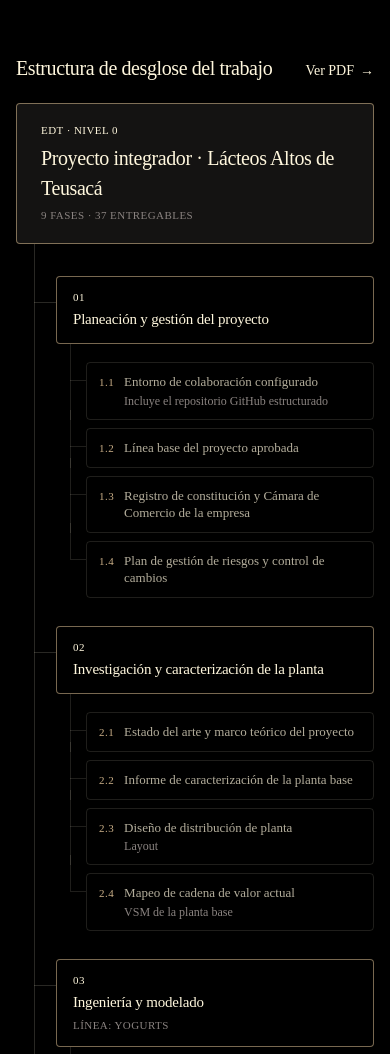
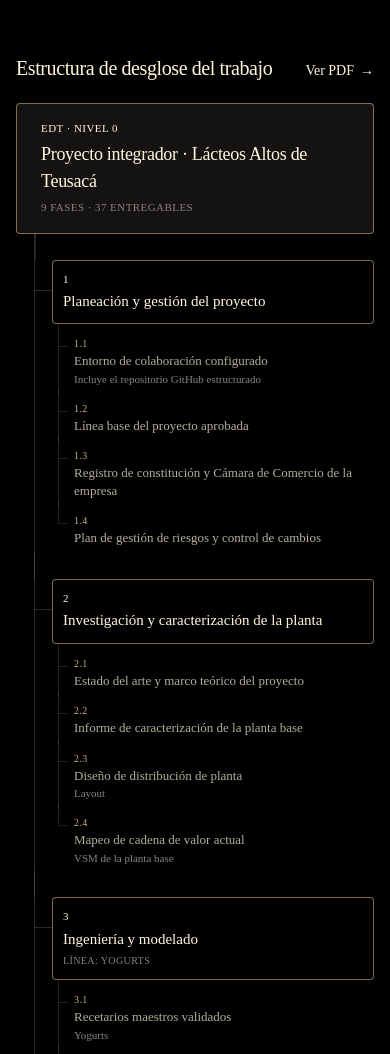
Before and after one commit to Mekvra/proyecto-integrador, an Astro site in the folder web/: page / in a window 390 px wide. Shown: the part 10508-11562 px from the top of the page. Built offline with nearby package versions, Linux system fonts and the light colour scheme; Astro itself is replaced by a stand-in of ours.

Commit message:
Página web

```diff
--- a/web/src/components/Edt.astro
+++ b/web/src/components/Edt.astro
@@ -1,73 +1,86 @@
 ---
-// EDT como diagrama de árbol: raíz del proyecto, tres ramas y, en cada una, las fases con sus entregables colgando.
+// EDT como diagrama clásico de desglose: el proyecto arriba, una barra horizontal de la que bajan las fases en
+// columnas, y los entregables de cada fase debajo de ella con una sola guía. En celular pasa a árbol vertical.
 // Datos: src/data/edt.json (se genera desde EDT_Completo.docx del Drive del grupo).
 import edt from '../data/edt.json';
 
 const fases = edt.fases;
 const total = fases.reduce((n, f) => n + f.entregables.length, 0);
-const columnas = [fases.slice(0, 3), fases.slice(3, 6), fases.slice(6)];
 ---
 
 <figure class="wbs" aria-label={`EDT del proyecto: ${fases.length} fases y ${total} entregables`}>
+  <div class="wbs-scroll">
+    <div class="wbs-canvas" style={`--n:${fases.length}`}>
       <div class="wbs-root">
         <span class="mono gold">EDT · nivel 0</span>
         <strong>{edt.titulo}</strong>
         <span class="mono wbs-meta">{fases.length} fases · {total} entregables</span>
       </div>
 
-  <div class="wbs-cols">
+      <ol class="wbs-cols">
         {
-      columnas.map((col) => (
-        <ol class="wbs-col">
-          {col.map((f) => (
-            <li class="wbs-branch">
+          fases.map((f) => (
+            <li class="wbs-col">
               <div class="wbs-phase">
-                <span class="mono gold">{f.codigo.padStart(2, '0')}</span>
+                <span class="mono gold">{f.codigo}</span>
                 <span class="wbs-phase-name">{f.nombre}</span>
                 {f.nota && <span class="mono wbs-note">{f.nota}</span>}
               </div>
               <ul class="wbs-items">
                 {f.entregables.map((e) => (
                   <li>
-                    <div class="wbs-item">
                     <span class="mono wbs-code">{e.codigo}</span>
-                      <span>
+                    <span class="wbs-text">
                       {e.nombre}
                       {e.detalle && e.detalle.length <= 45 && <span class="wbs-detail">{e.detalle}</span>}
                     </span>
-                    </div>
                   </li>
                 ))}
               </ul>
             </li>
-          ))}
-        </ol>
           ))
         }
+      </ol>
     </div>
+  </div>
+  <figcaption class="mono wbs-hint">Desliza para ver todas las fases →</figcaption>
 </figure>
 
 <style>
   .wbs {
     --line: var(--cream-16);
-    --drop: 32px;
+    --gap: 10px;
+    --drop: 26px;
     margin: 0;
+  }
+
+  .wbs-scroll {
+    overflow-x: auto;
+    padding-bottom: 4px;
+  }
+
+  .wbs-canvas {
+    min-width: 1100px;
   }
 
   .wbs-root {
     position: relative;
+    width: min(100%, 460px);
+    margin: 0 auto var(--drop);
     display: grid;
     gap: 6px;
-    padding: 20px 24px;
+    justify-items: center;
+    text-align: center;
+    padding: 18px 24px;
     border: 1px solid var(--gold-60);
     border-radius: var(--radius);
     background: var(--carbon);
   }
 
   .wbs-root strong {
-    font-size: 20px;
+    font-size: 18px;
     font-weight: 500;
-    letter-spacing: -0.4px;
+    letter-spacing: -0.3px;
   }
 
   .wbs-meta {
@@ -75,169 +88,211 @@ const columnas = [fases.slice(0, 3), fases.slice(3, 6), fases.slice(6)];
     font-size: 11px;
   }
 
+  /* tronco: de la raíz a la barra */
+  .wbs-root::after {
+    content: '';
+    position: absolute;
+    left: 50%;
+    top: 100%;
+    width: 1px;
+    height: var(--drop);
+    background: var(--line);
+  }
+
   .wbs-cols {
+    position: relative;
+    list-style: none;
+    margin: 0;
+    padding: var(--drop) 0 0;
     display: grid;
-    grid-template-columns: repeat(3, minmax(0, 1fr));
-    gap: 24px;
-    padding-top: var(--drop);
+    grid-template-columns: repeat(var(--n), minmax(0, 1fr));
+    gap: var(--gap);
+  }
+
+  /* barra horizontal: del centro de la primera columna al de la última */
+  .wbs-cols::before {
+    content: '';
+    position: absolute;
+    top: 0;
+    left: calc((100% - (var(--n) - 1) * var(--gap)) / var(--n) / 2);
+    right: calc((100% - (var(--n) - 1) * var(--gap)) / var(--n) / 2);
+    height: 1px;
+    background: var(--line);
   }
 
   .wbs-col {
     position: relative;
-    list-style: none;
-    margin: 0;
-    padding: 0;
+    display: grid;
+    grid-template-rows: auto 1fr;
   }
 
-  /* bajada desde la raíz hasta cada rama */
+  /* bajada de la barra a cada fase */
   .wbs-col::before {
     content: '';
     position: absolute;
-    left: 18px;
+    left: 50%;
     top: calc(var(--drop) * -1);
+    width: 1px;
     height: var(--drop);
-    width: 1px;
-    background: var(--line);
-  }
-
-  .wbs-branch {
-    position: relative;
-    padding: 0 0 28px 40px;
-  }
-
-  /* columna vertebral de la rama y conector a cada fase */
-  .wbs-branch::before {
-    content: '';
-    position: absolute;
-    left: 18px;
-    top: 0;
-    bottom: 0;
-    width: 1px;
-    background: var(--line);
-  }
-
-  .wbs-branch:last-child::before {
-    bottom: auto;
-    height: 26px;
-  }
-
-  .wbs-branch::after {
-    content: '';
-    position: absolute;
-    left: 18px;
-    top: 26px;
-    width: 22px;
-    height: 1px;
     background: var(--line);
   }
 
   .wbs-phase {
-    position: relative;
-    display: grid;
+    min-height: 96px;
+    display: flex;
+    flex-direction: column;
+    justify-content: center;
+    align-items: center;
     gap: 6px;
-    padding: 14px 16px;
+    padding: 12px 10px;
+    text-align: center;
     border: 1px solid var(--gold-60);
     border-radius: var(--radius);
     background: var(--black);
   }
 
   .wbs-phase-name {
-    font-size: 15px;
+    font-size: 13px;
     font-weight: 500;
     line-height: 1.3;
-    letter-spacing: -0.2px;
   }
 
   .wbs-note {
     color: var(--granite);
-    font-size: 11px;
+    font-size: 10px;
   }
 
   .wbs-items {
+    position: relative;
     list-style: none;
     margin: 0;
-    padding: 10px 0 0 30px;
+    padding: 6px 0 0 14px;
   }
 
   .wbs-items li {
     position: relative;
-    padding-top: 8px;
+    display: grid;
+    gap: 2px;
+    padding: 8px 0 8px 8px;
+    font-size: 12px;
+    line-height: 1.35;
+    color: var(--cream-70);
   }
 
+  /* una sola guía vertical por fase, con un trazo corto a cada entregable */
   .wbs-items li::before {
     content: '';
     position: absolute;
-    left: -16px;
-    top: -10px;
+    left: -8px;
+    top: -6px;
     bottom: 0;
     width: 1px;
     background: var(--cream-12);
   }
 
-  .wbs-items li:first-child::before {
-    top: -10px;
-  }
-
   .wbs-items li:last-child::before {
     bottom: auto;
-    height: calc(10px + 8px + 18px);
+    height: calc(6px + 16px);
   }
 
   .wbs-items li::after {
     content: '';
     position: absolute;
-    left: -16px;
-    top: calc(8px + 18px);
-    width: 16px;
+    left: -8px;
+    top: 16px;
+    width: 10px;
     height: 1px;
     background: var(--cream-12);
   }
 
-  .wbs-item {
-    display: grid;
-    grid-template-columns: auto 1fr;
-    gap: 10px;
-    align-items: baseline;
-    padding: 10px 12px;
-    border: 1px solid var(--cream-12);
-    border-radius: var(--radius);
-    font-size: 13px;
-    line-height: 1.35;
-    color: var(--cream-70);
-    transition: border-color 150ms var(--ease-switch), color 150ms var(--ease-switch);
-  }
-
-  .wbs-item:hover {
-    border-color: var(--gold-60);
-    color: var(--cream);
+  .wbs-code {
+    color: var(--gold);
+    font-size: 10px;
   }
 
   .wbs-detail {
     display: block;
     margin-top: 2px;
     color: var(--granite);
-    font-size: 12px;
-  }
-
-  .wbs-code {
-    color: var(--gold);
     font-size: 11px;
   }
 
-  @media (max-width: 960px) {
+  .wbs-hint {
+    display: none;
+    margin-top: 8px;
+    color: var(--granite);
+    font-size: 11px;
+  }
+
+  @media (min-width: 721px) and (max-width: 1180px) {
+    .wbs-hint {
+      display: block;
+    }
+  }
+
+  /* celular: árbol vertical, la raíz arriba y las fases bajando por una guía a la izquierda */
+  @media (max-width: 720px) {
+    .wbs-canvas {
+      min-width: 0;
+    }
+
+    .wbs-root {
+      width: 100%;
+      margin: 0 0 var(--drop);
+      justify-items: start;
+      text-align: left;
+    }
+
+    .wbs-root::after {
+      left: 18px;
+    }
+
     .wbs-cols {
       grid-template-columns: 1fr;
       gap: 0;
+      padding: 0;
     }
 
-    .wbs-col + .wbs-col::before {
+    .wbs-cols::before {
       display: none;
     }
 
-    /* en una sola columna, la vertebral sigue de una rama a la siguiente */
-    .wbs-col:not(:last-child) .wbs-branch:last-child::before {
-      bottom: 0;
-      height: auto;
+    .wbs-col {
+      padding: 0 0 24px 36px;
+    }
+
+    .wbs-col::before {
+      left: 18px;
+      top: calc(var(--drop) * -1);
+      height: calc(100% + var(--drop));
+    }
+
+    .wbs-col:last-child::before {
+      height: calc(var(--drop) + 30px);
+    }
+
+    .wbs-col::after {
+      content: '';
+      position: absolute;
+      left: 18px;
+      top: 30px;
+      width: 18px;
+      height: 1px;
+      background: var(--line);
+    }
+
+    .wbs-phase {
+      min-height: 0;
+      align-items: flex-start;
+      text-align: left;
+    }
+
+    .wbs-phase-name {
+      font-size: 15px;
+    }
+
+    .wbs-items li {
+      font-size: 13px;
     }
   }
 </style>
--- a/web/src/components/Gantt.astro
+++ b/web/src/components/Gantt.astro
@@ -90,33 +90,43 @@ const hitos = crono.hitos.map((h) => ({ ...h, nombre: h.nombre.replace(/^Hito \d
         ))
       }
 
-      <div class="g-row g-miles">
+      <details class="g-phase g-miles">
+        <summary class="g-row">
           <span class="g-name">
             <span class="mono gold">◆</span>
-          <span>Hitos</span>
+            <span>Hitos · {hitos.length}</span>
+            <span class="mono g-toggle" aria-hidden="true" />
           </span>
           <div class="g-track">
             {meses.map((m) => <i class="g-tick" style={`left:${m.left}%`} />)}
             {hitos.map((h) => <i class="g-mile" style={`left:${pos(h.inicio)}%`} title={`${corto(h.inicio)} · ${h.nombre}`} />)}
             {corte !== null && <i class="g-cut" style={`left:${corte}%`} />}
           </div>
+        </summary>
+        <div class="g-tasks">
+          {hitos.map((h) => (
+            <div class="g-row g-task">
+              <span class="g-name">
+                <span class="mono gold">◆</span>
+                <span>
+                  {h.nombre}
+                  <span class="mono g-who">{corto(h.inicio)}</span>
+                </span>
+              </span>
+              <div class="g-track">
+                {meses.map((m) => <i class="g-tick" style={`left:${m.left}%`} />)}
+                <i class="g-mile g-mile-sm" style={`left:${pos(h.inicio)}%`} title={corto(h.inicio)} />
+                {corte !== null && <i class="g-cut" style={`left:${corte}%`} />}
               </div>
+            </div>
+          ))}
+        </div>
+      </details>
     </div>
   </div>
 
-  <ol class="g-milelist">
-    {
-      hitos.map((h) => (
-        <li>
-          <span class="mono gold">{corto(h.inicio)}</span>
-          <span>{h.nombre}</span>
-        </li>
-      ))
-    }
-  </ol>
-
   <figcaption class="mono g-foot">
-    Avance global ≈ {avanceGlobal} % al corte · abre cada fase para ver sus tareas y responsables
+    Avance global ≈ {avanceGlobal} % al corte · abre cada fase para ver sus tareas y responsables, y los hitos para ver sus fechas
   </figcaption>
 </figure>
 
@@ -346,10 +356,6 @@ const hitos = crono.hitos.map((h) => ({ ...h, nombre: h.nombre.replace(/^Hito \d
     font-size: 10px;
   }
 
-  .g-miles {
-    padding: 12px 0 4px;
-  }
-
   .g-mile {
     position: absolute;
     top: 50%;
@@ -360,27 +366,13 @@ const hitos = crono.hitos.map((h) => ({ ...h, nombre: h.nombre.replace(/^Hito \d
     border-radius: 1px;
   }
 
-  .g-milelist {
-    list-style: none;
-    margin: 0;
-    padding: 16px 20px;
-    display: grid;
-    grid-template-columns: repeat(2, minmax(0, 1fr));
-    gap: 8px 32px;
-    border-top: 1px solid var(--stroke);
-    font-size: 13px;
-    color: var(--cream-70);
+  .g-mile-sm {
+    width: 8px;
+    height: 8px;
   }
 
-  .g-milelist li {
-    display: grid;
-    grid-template-columns: 82px 1fr;
-    gap: 12px;
-    align-items: baseline;
-  }
-
-  .g-milelist .mono {
-    font-size: 11px;
+  .g-miles {
+    border-bottom: 0;
   }
 
   .g-foot {
@@ -414,8 +406,5 @@ const hitos = crono.hitos.map((h) => ({ ...h, nombre: h.nombre.replace(/^Hito \d
       content: ' · desliza →';
     }
 
-    .g-milelist {
-      grid-template-columns: 1fr;
-    }
   }
 </style>
```
Also changed, not shown: web/DESIGN.md (+2 -2 lines). Lines whose indentation alone changed are shown as unchanged.
